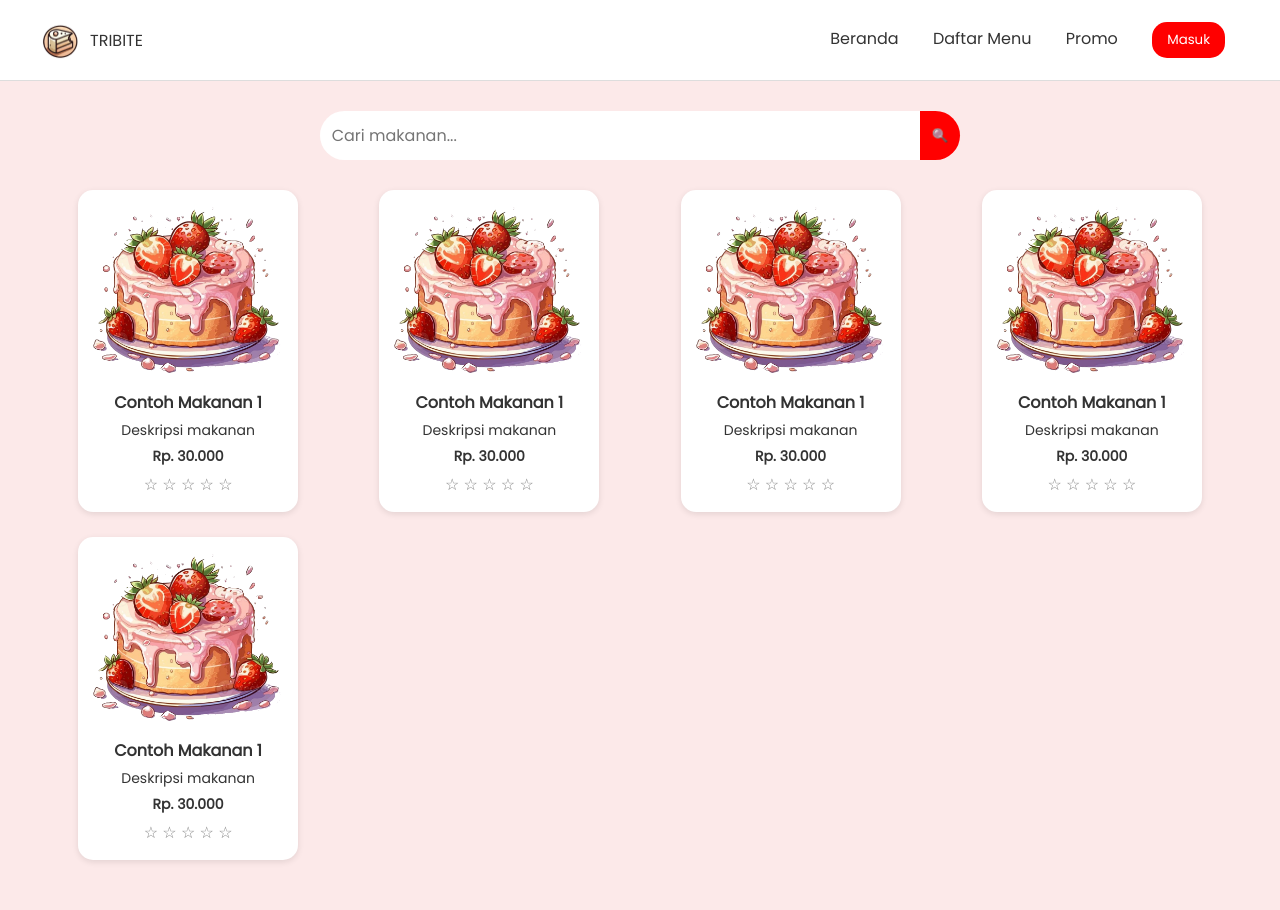
After one commit to Apewww/tribite, a PHP site: page /app/views/menu.php in a window 1280 px wide. The commit adds this page. Run offline with PHP 8.4, Linux system fonts and the light colour scheme.

Commit message:
update and add
menu login

```diff
--- a/app/views/components/navbar.php
+++ b/app/views/components/navbar.php
@@ -25,7 +25,7 @@
                         </a>
                     </li>
                     <li class="nav-item">
-                        <a class="btn btn-danger rounded-5 d-block">Masuk</a>
+                        <a href="/tribite/login/" class="btn btn-danger rounded-5 d-block">Masuk</a>
                     </li>
                 </ul>
             </div>
--- a/app/views/landing.php
+++ b/app/views/landing.php
@@ -1,6 +1,8 @@
 <?php
 include_once $_SERVER['DOCUMENT_ROOT'] . '/tribite/config.php'; // Memanggil Config
 include PARTIALS_PATH . 'header.php'; // Memanggil Header
+echo "Requested URI: " . $uri;
+
 ?>
 
 
--- /dev/null
+++ b/app/views/menu.php
@@ -0,0 +1,196 @@
+<!DOCTYPE html>
+<html lang="id">
+<head>
+  <meta charset="UTF-8">
+  <meta name="viewport" content="width=device-width, initial-scale=1">
+  <title>Tribite Menu</title>
+  <link rel="preconnect" href="https://fonts.googleapis.com">
+  <link href="https://fonts.googleapis.com/css2?family=Poppins&display=swap" rel="stylesheet">
+  <style>
+    * {
+  margin: 0;
+  padding: 0;
+  box-sizing: border-box;
+  font-family: 'Poppins', sans-serif;
+}
+
+body {
+  background-color: #fce9e9;
+  color: #333;
+}
+
+.navbar {
+  display: flex;
+  justify-content: space-between;
+  align-items: center;
+  padding: 20px 40px;
+  background-color: #fff;
+  border-bottom: 1px solid #ddd;
+}
+
+.logo {
+  display: flex;
+  align-items: center;
+  gap: 10px;
+}
+
+.logo img {
+  width: 40px;
+  height: 40px;
+}
+
+.nav-menu a {
+  margin: 0 15px;
+  text-decoration: none;
+  color: #333;
+}
+
+.login-btn {
+  background-color: red;
+  color: white;
+  border: none;
+  padding: 8px 15px;
+  border-radius: 15px;
+  cursor: pointer;
+}
+
+.search-bar {
+  display: flex;
+  justify-content: center;
+  margin: 30px;
+}
+
+.search-bar input {
+  width: 600px;
+  padding: 12px;
+  border-radius: 25px 0 0 25px;
+  border: none;
+  font-size: 16px;
+}
+
+.search-bar button {
+  padding: 12px;
+  background-color: red;
+  border: none;
+  border-radius: 0 25px 25px 0;
+  cursor: pointer;
+  color: white;
+}
+
+.menu-grid {
+  display: grid;
+  grid-template-columns: repeat(auto-fit, minmax(220px, 1fr));
+  gap: 25px;
+  padding: 0 50px 50px;
+  justify-items: center;
+}
+
+.menu-card {
+  background-color: white;
+  border-radius: 15px;
+  padding: 15px;
+  width: 220px;
+  text-align: center;
+  box-shadow: 0 2px 6px rgba(0, 0, 0, 0.1);
+}
+
+.menu-card img {
+  width: 100%;
+  height: auto;
+  border-radius: 12px;
+}
+
+.menu-card h3 {
+  font-size: 16px;
+  margin-top: 10px;
+}
+
+.menu-card p {
+  font-size: 14px;
+  margin: 5px 0;
+}
+
+.price {
+  font-weight: bold;
+  margin-top: 10px;
+}
+
+.rating {
+  margin-top: 5px;
+  color: #888;
+}
+
+  </style>
+
+</head>
+<body>
+  <header class="navbar">
+    <div class="logo">
+      <img src="/tribite/assets/img/Logo.png" alt="Tribite Logo">
+      <span>TRIBITE</span>
+    </div>
+    <nav class="nav-menu">
+      <a href="#">Beranda</a>
+      <a href="#">Daftar Menu</a>
+      <a href="#">Promo</a>
+      <a href=""><button class="login-btn">Masuk</button></a>
+    </nav>
+  </header>
+
+  <main>
+    <div class="search-bar">
+      <input type="text" placeholder="Cari makanan...">
+      <button><span>🔍</span></button>
+    </div>
+
+    <div class="menu-grid">
+      <!-- Ulangi div ini untuk tiap item -->
+      <div class="menu-card">
+        <img src="/tribite/assets/img/LandingLogo.png" alt="Contoh Makanan">
+        <h3>Contoh Makanan 1</h3>
+        <p>Deskripsi makanan</p>
+        <p class="price">Rp. 30.000</p>
+        <div class="rating">☆ ☆ ☆ ☆ ☆</div>
+      </div>
+
+      <!-- Duplikat sesuai jumlah item -->
+      <div class="menu-card">
+        <img src="/tribite/assets/img/LandingLogo.png" alt="Contoh Makanan">
+        <h3>Contoh Makanan 1</h3>
+        <p>Deskripsi makanan</p>
+        <p class="price">Rp. 30.000</p>
+        <div class="rating">☆ ☆ ☆ ☆ ☆</div>
+      </div>
+
+            <!-- Duplikat sesuai jumlah item -->
+            <div class="menu-card">
+        <img src="/tribite/assets/img/LandingLogo.png" alt="Contoh Makanan">
+        <h3>Contoh Makanan 1</h3>
+        <p>Deskripsi makanan</p>
+        <p class="price">Rp. 30.000</p>
+        <div class="rating">☆ ☆ ☆ ☆ ☆</div>
+      </div>
+
+            <!-- Duplikat sesuai jumlah item -->
+            <div class="menu-card">
+        <img src="/tribite/assets/img/LandingLogo.png" alt="Contoh Makanan">
+        <h3>Contoh Makanan 1</h3>
+        <p>Deskripsi makanan</p>
+        <p class="price">Rp. 30.000</p>
+        <div class="rating">☆ ☆ ☆ ☆ ☆</div>
+      </div>
+
+            <!-- Duplikat sesuai jumlah item -->
+            <div class="menu-card">
+        <img src="/tribite/assets/img/LandingLogo.png" alt="Contoh Makanan">
+        <h3>Contoh Makanan 1</h3>
+        <p>Deskripsi makanan</p>
+        <p class="price">Rp. 30.000</p>
+        <div class="rating">☆ ☆ ☆ ☆ ☆</div>
+      </div>
+
+      <!-- Tambahkan lagi sesuai kebutuhan -->
+    </div>
+  </main>
+</body>
+</html>
--- /dev/null
+++ b/login/index.php
@@ -0,0 +1,2 @@
+<?php
+require $_SERVER['DOCUMENT_ROOT'] . '/tribite/routes/routes.php';
--- /dev/null
+++ b/menu/index.php
@@ -0,0 +1,2 @@
+<?php
+require $_SERVER['DOCUMENT_ROOT'] . '/tribite/routes/routes.php';
--- a/routes/routes.php
+++ b/routes/routes.php
@@ -5,7 +5,8 @@ $uri = parse_url($_SERVER['REQUEST_URI'], PHP_URL_PATH);
 
 $routes = [
     '/tribite/' => $_SERVER['DOCUMENT_ROOT'] . '/tribite/app/views/landing.php',
-    '/tribite/login' => $_SERVER['DOCUMENT_ROOT'] . '/tribite/app/views/login.php',
+    '/tribite/login/' => $_SERVER['DOCUMENT_ROOT'] . '/tribite/app/views/login.php',
+    '/tribite/menu/' => $_SERVER['DOCUMENT_ROOT'] . '/tribite/app/views/menu.php',
 ];
 
 // Jika route ditemukan
```
Also changed, not shown: app/views/login.php (added, +103 -0 lines), assets/img/login.png-removebg-preview.png (added).
